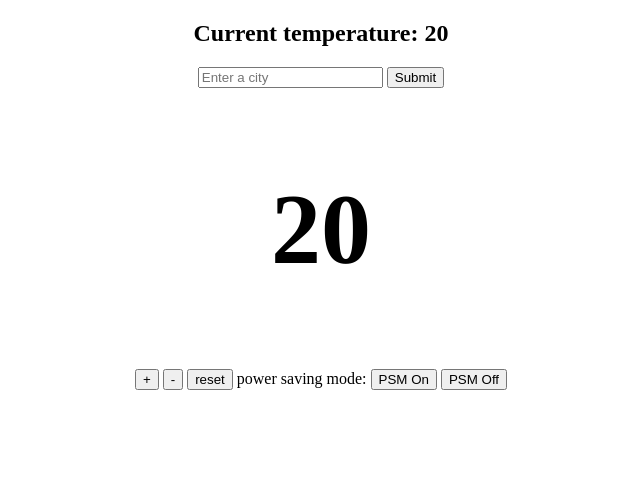
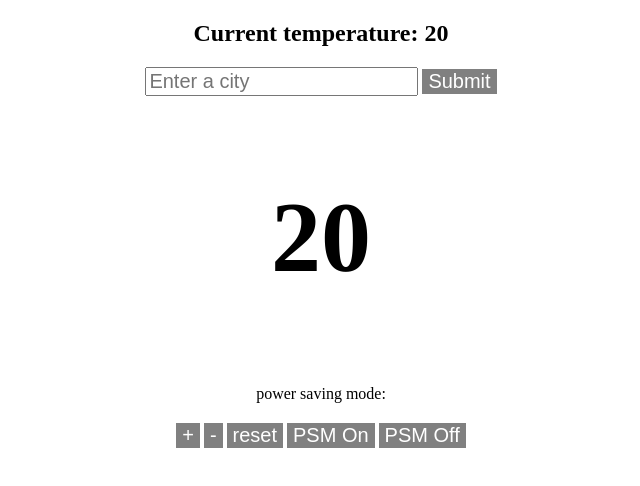
Before and after one commit to mavesonzini/Thermostat-js, a plain HTML site: page jasmine-standalone-2.5.2/src/index.html in a window 1280 px wide. Shown: the whole page, without its empty margins (319-959 px from the left). Drawn offline with Linux system fonts and the light colour scheme; no server answers.

Commit message:
css to the buttons and text

```diff
--- a/jasmine-standalone-2.5.2/src/index.html
+++ b/jasmine-standalone-2.5.2/src/index.html
@@ -11,19 +11,20 @@
     <section>
       <h1>Current temperature: <span id="current-temperature">20</span></h1>
       <form id="select-city">
-      <input id="current-city" type="text" placeholder="Enter a city"></input>
-      <input type="submit"></input>
+      <input id="current-city" type="text" placeholder="Enter a city" class="text-field"></input>
+      <input type="submit" class="button"></input>
     </form>
     </section>
     <section>
       <h1 id="temperature"></h1>
       <p>
-        <button id="temperature-up">+</button>
-        <button id="temperature-down">-</button>
-        <button id="temperature-reset">reset</button>
-        power saving mode: <span id="power-saving-status"></span>
-        <button id="powersaving-on">PSM On</button>
-        <button id="powersaving-off">PSM Off</button>
+          power saving mode: <span id="power-saving-status" class="power-saving"></span><br>
+          <br>
+        <button id="temperature-up" class="button">+</button>
+        <button id="temperature-down" class="button">-</button>
+        <button id="temperature-reset" class="button">reset</button>
+        <button id="powersaving-on" class="button">PSM On</button>
+        <button id="powersaving-off" class="button">PSM Off</button>
       </p>
     </section>
   </body>
--- a/jasmine-standalone-2.5.2/src/public/styles/style.css
+++ b/jasmine-standalone-2.5.2/src/public/styles/style.css
@@ -30,3 +30,18 @@ body {
 .high-usage-body {
   background-color: red;
 }
+
+.button {
+  background-color: grey;
+  border: none;
+  color: white;
+  font-size: 20px;
+}
+
+.text-field {
+  font-size: 20px;
+}
+
+.power-saving {
+  font-size: 25px;
+}
```
